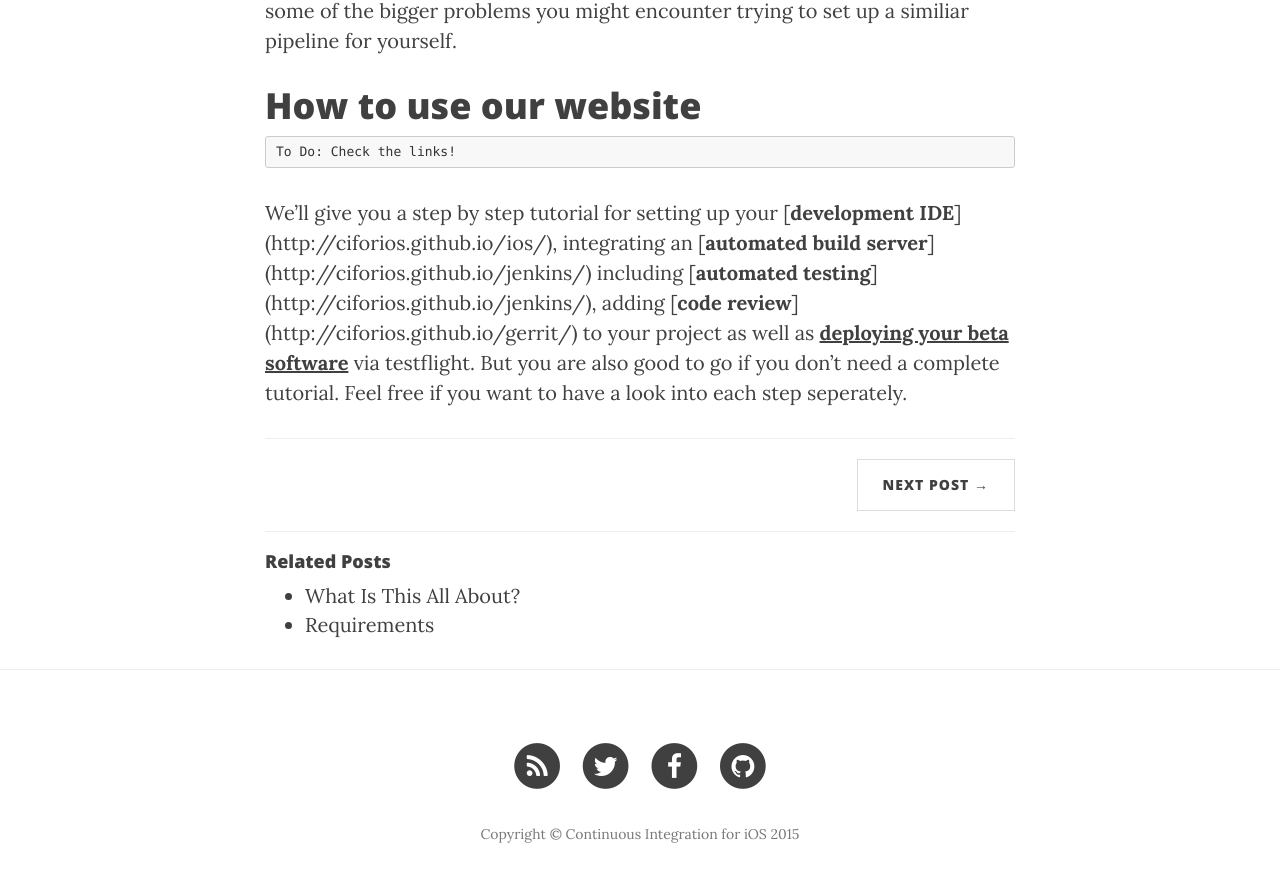
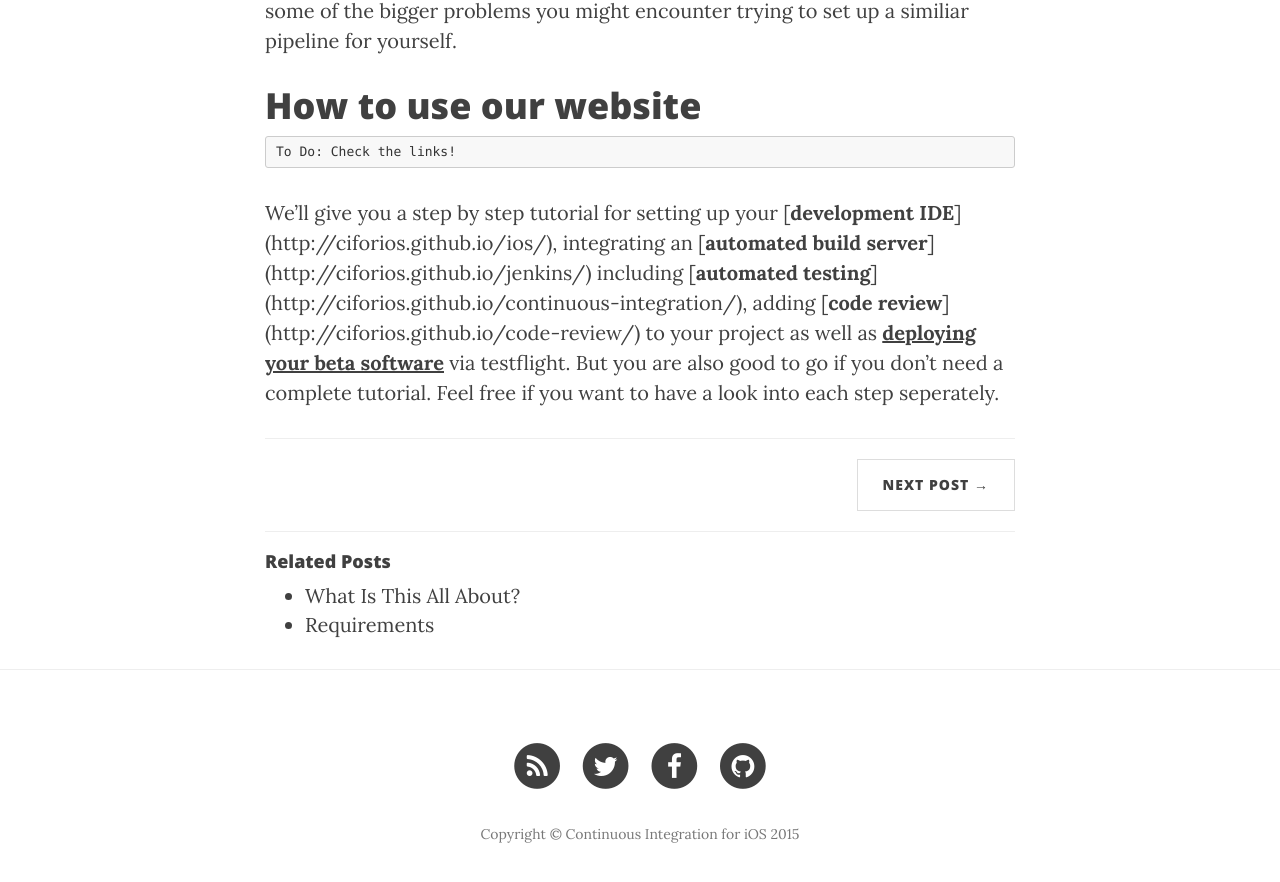
Before and after one commit to ciforios/ciforios.github.io, a Jekyll site: the page built from _posts/2015-04-20-Vision.markdown, in a window 1280 px wide and 900 px high, scrolled down 1395 px. Shown: the top 882 px of the window. Built offline with Jekyll 4.4.1, drawn with Linux system fonts in a browser that asks for light colours; nearby versions of some CDN libraries; Markdown is read by kramdown in place of the engine named in the settings; some of the changed lines change nothing that is shown.

Commit message:
changed links

```diff
--- a/_posts/2015-04-20-Vision.markdown
+++ b/_posts/2015-04-20-Vision.markdown
@@ -24,4 +24,4 @@ This was our guideline before we had any clue whatsoever, about how any of these
 
 	To Do: Check the links!
 
-We'll give you a step by step tutorial for setting up your [**development IDE**] (http://ciforios.github.io/ios/), integrating an [**automated build server**] (http://ciforios.github.io/jenkins/) including [**automated testing**] (http://ciforios.github.io/jenkins/), adding [**code review**] (http://ciforios.github.io/gerrit/) to your project as well as [**deploying your beta software**](http://ciforios.github.io/workflow/) via testflight. But you are also good to go if you don't need a complete tutorial. Feel free if you want to have a look into each step seperately.
+We'll give you a step by step tutorial for setting up your [**development IDE**] (http://ciforios.github.io/ios/), integrating an [**automated build server**] (http://ciforios.github.io/jenkins/) including [**automated testing**] (http://ciforios.github.io/continuous-integration/), adding [**code review**] (http://ciforios.github.io/code-review/) to your project as well as [**deploying your beta software**](http://ciforios.github.io/workflow/) via testflight. But you are also good to go if you don't need a complete tutorial. Feel free if you want to have a look into each step seperately.
```
